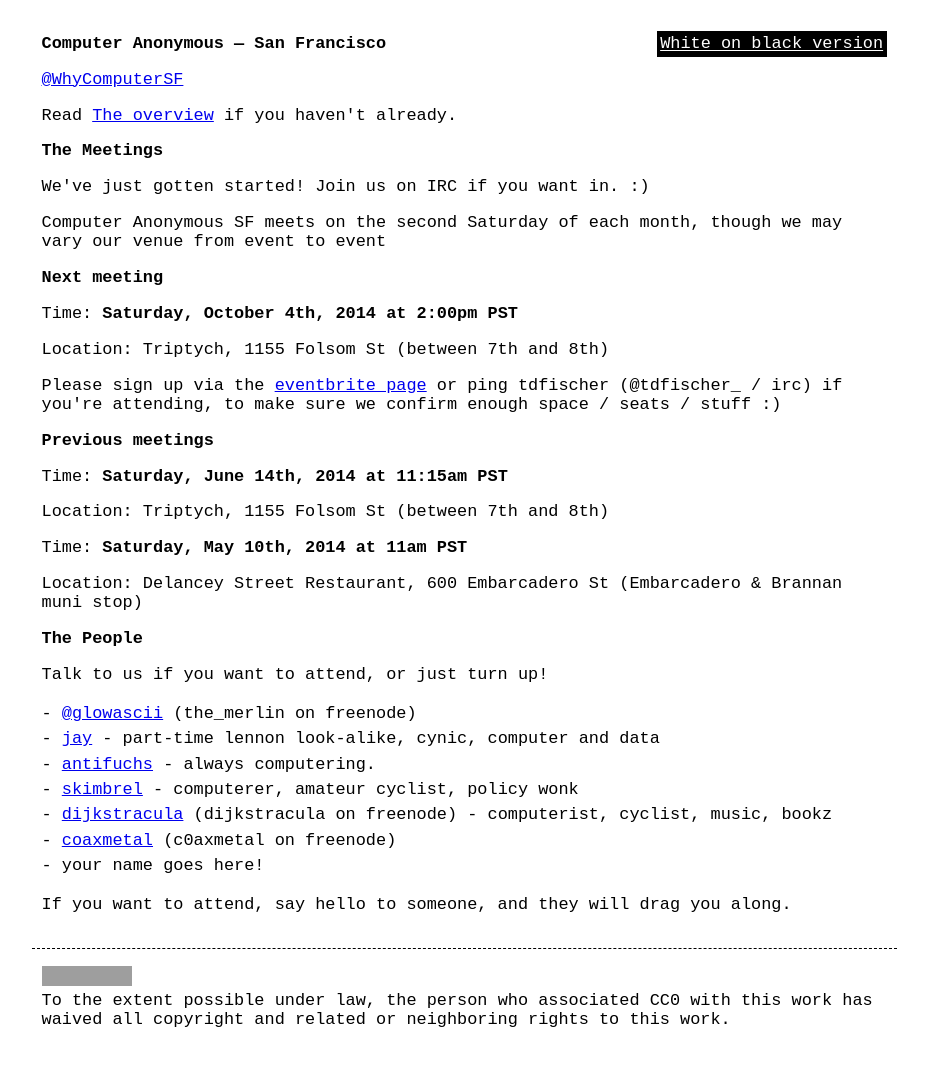
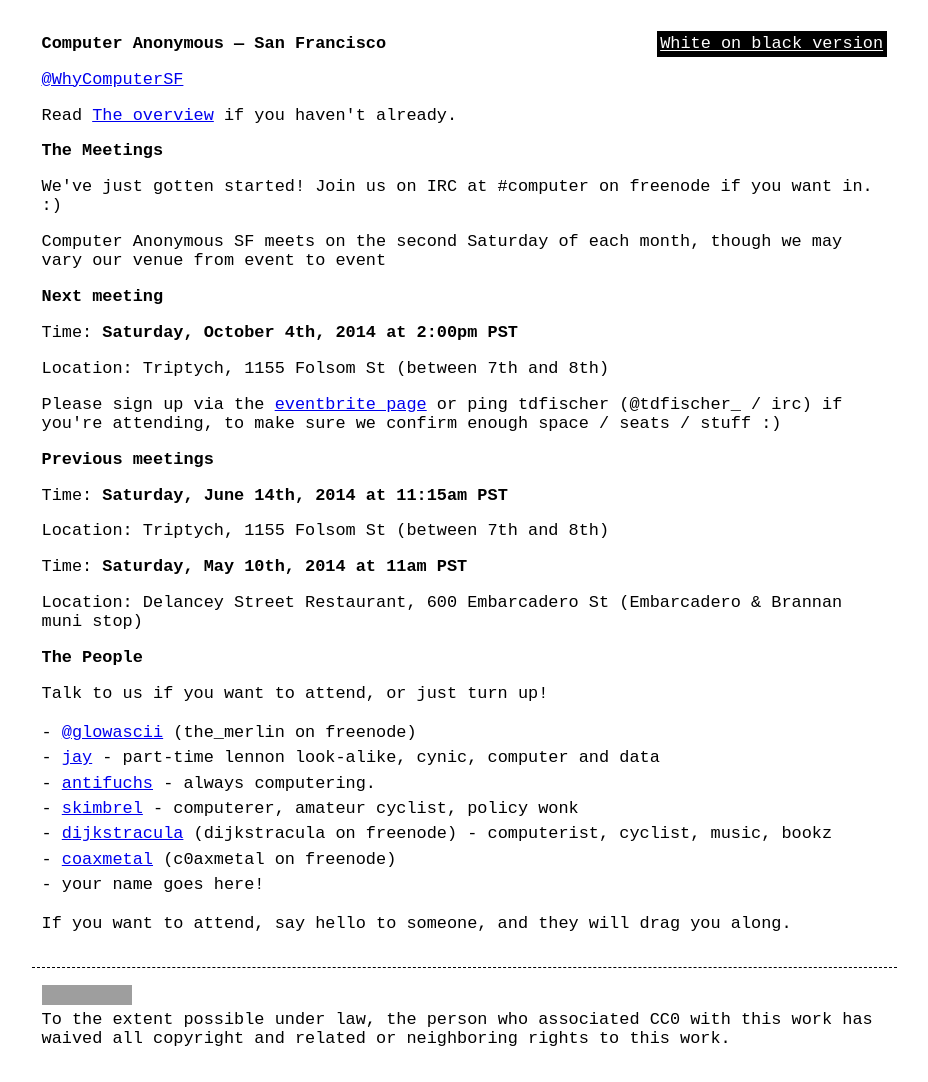
Before and after one commit to computeranonymous/computer, a Jekyll site: the page built from us_sanfrancisco.html, in a window 1280 px wide. Shown: the whole page, without its empty margins (176-1104 px from the left). Built offline with Jekyll 4.4.1, drawn with Linux system fonts in a browser that asks for light colours; grey boxes are pictures that could not be loaded.

Commit message:
Make the IRC mention useful!

```diff
--- a/us_sanfrancisco.html
+++ b/us_sanfrancisco.html
@@ -11,7 +11,7 @@ title: Computer Anonymous - San Francisco
 
       <h2>The Meetings</h2>
 
-      <p>We've just gotten started! Join us on IRC if you want in. :)</p>
+      <p>We've just gotten started! Join us on IRC at #computer on freenode if you want in. :)</p>
 
       <p>Computer Anonymous SF meets on the second Saturday of each month, though we may vary our venue from event to event</p>
 
```
